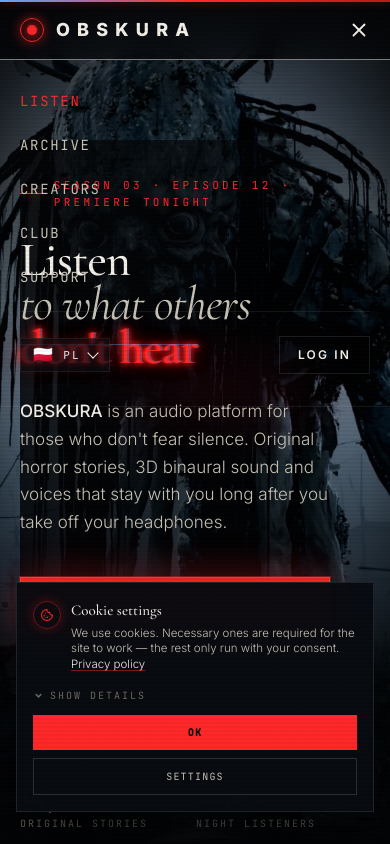
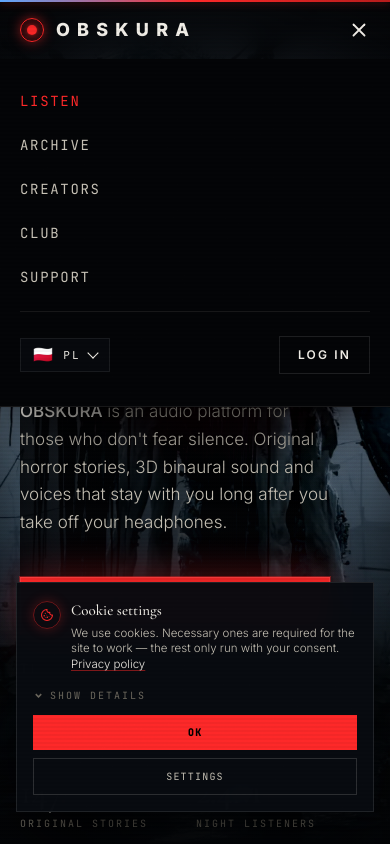
Before and after one commit to Krystiantechni/Obskura, a React (Vite) app: page / in a window 390 px wide. Both pictures are taken after a click on the button 359 px from the left and 29 px from the top of the page. Shown: the top 844 px of the page. Built offline with nearby package versions, Linux system fonts and the light colour scheme.

Commit message:
mobile fix: cookie FAB 58→40px + mobile menu solid bg (no backdrop blur)

```diff
--- a/src/components/layout/Nav.jsx
+++ b/src/components/layout/Nav.jsx
@@ -64,7 +64,7 @@
 
       {/* Mobile drawer */}
       {mobileOpen && (
-        <div className="absolute inset-x-0 top-full flex flex-col gap-6 border-b border-line bg-bg-0/98 px-5 py-8 backdrop-blur-xl lg:hidden">
+        <div className="absolute inset-x-0 top-full flex flex-col gap-6 border-b border-line bg-bg-0 px-5 py-8 shadow-[0_30px_60px_-20px_rgba(0,0,0,0.95)] lg:hidden">
           {LINKS.map((l) => (
             <NavLink
               key={l.to}
--- a/src/components/ui/CookieConsent.jsx
+++ b/src/components/ui/CookieConsent.jsx
@@ -93,11 +93,11 @@
           type="button"
           onClick={reopen}
           aria-label={t("cookie.fab_aria", "Ustawienia plików cookie")}
-          className="cookie-fab fixed bottom-6 right-6 z-[85] grid h-[58px] w-[58px] place-items-center rounded-full bg-[rgba(10,13,18,0.96)] text-ink-0 shadow-[0_8px_30px_-8px_rgba(0,0,0,0.85)] transition-colors hover:text-red"
+          className="cookie-fab fixed bottom-4 right-4 z-[85] grid h-[40px] w-[40px] place-items-center rounded-full bg-[rgba(10,13,18,0.96)] text-ink-0 shadow-[0_8px_30px_-8px_rgba(0,0,0,0.85)] transition-colors hover:text-red lg:bottom-6 lg:right-6 lg:h-[58px] lg:w-[58px]"
         >
           <span className="cookie-fab-ring" aria-hidden />
           <span className="cookie-fab-sheen" aria-hidden />
-          <span className="relative z-[2]"><Cookie size={26} /></span>
+          <span className="relative z-[2]"><Cookie size={18} className="lg:hidden" /><Cookie size={26} className="hidden lg:block" /></span>
         </button>
       )}
 
```
